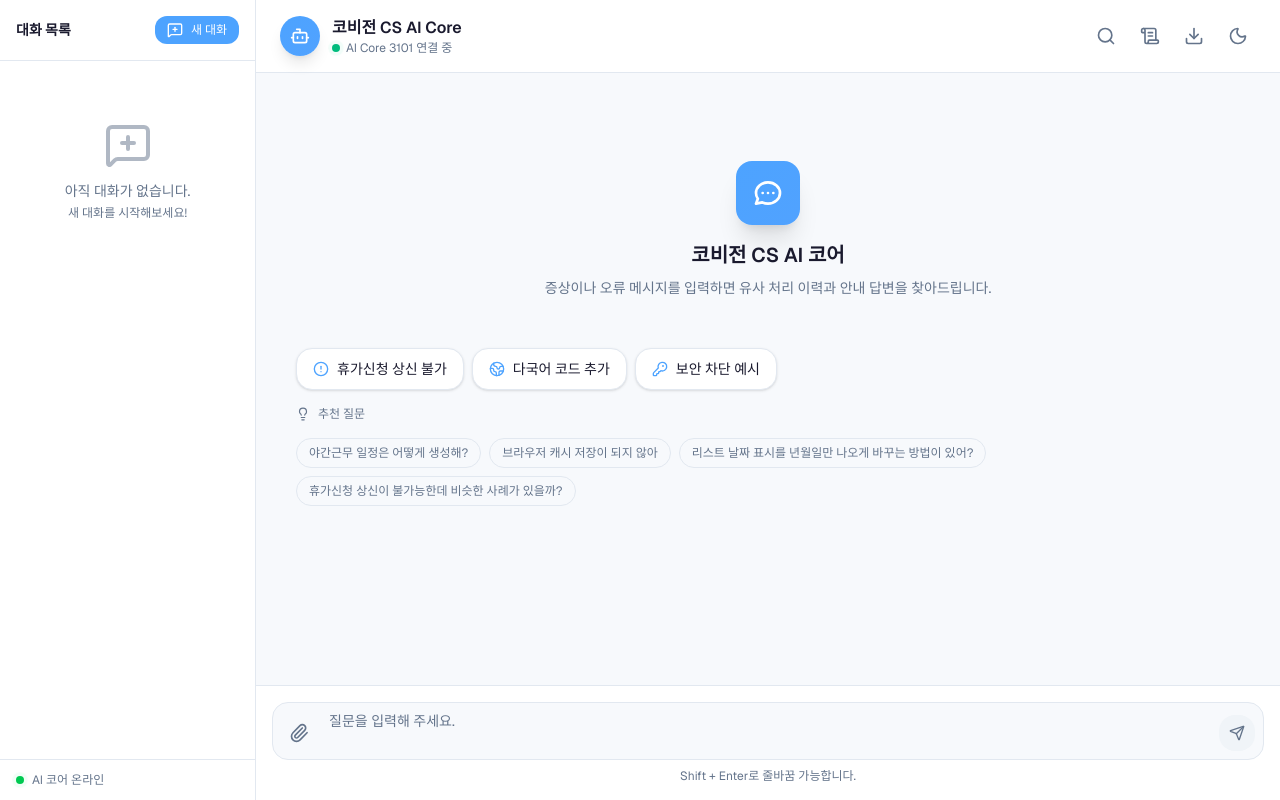
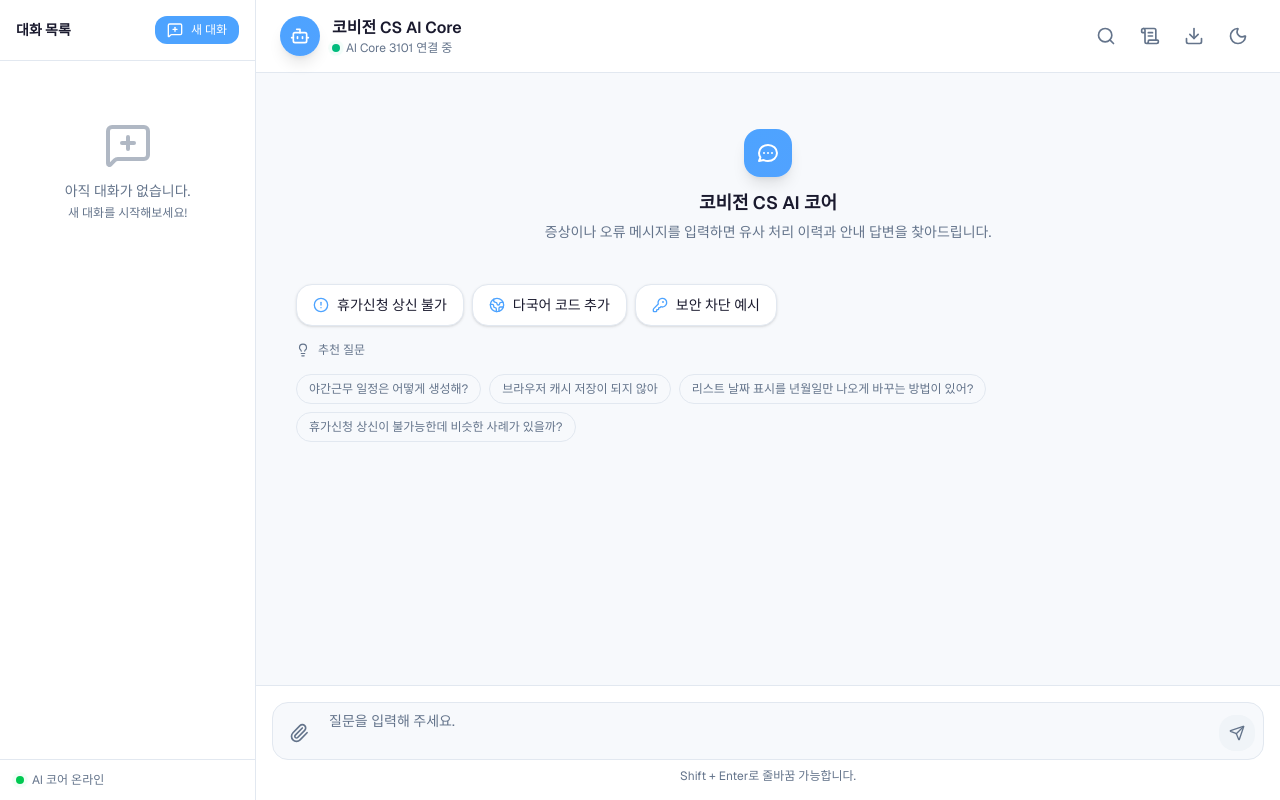
Before and after one commit to jdhert/CS-ChatBot, a Next.js app in the folder frontend/: page / in a window 1280 px wide. Built offline with nearby package versions, Linux system fonts and the light colour scheme.

Commit message:
UI: 홈화면 상단 여백 축소 및 아이콘 크기 조정
Co-Authored-By: Claude Sonnet 4.6 <noreply@anthropic.com>

```diff
--- a/frontend/components/chatbot/chat-area.tsx
+++ b/frontend/components/chatbot/chat-area.tsx
@@ -49,9 +49,9 @@ export function ChatArea({
       <div className="flex-1 overflow-y-auto">
         <div className="flex flex-col gap-4 p-6">
           {messages.length === 0 && (
-            <div className="flex flex-col items-center justify-center py-16 text-center">
-              <div className="mb-4 flex h-16 w-16 items-center justify-center rounded-2xl bg-gradient-to-br from-primary to-blue-400 text-white shadow-xl">
-                <svg className="h-8 w-8" fill="none" stroke="currentColor" viewBox="0 0 24 24">
+            <div className="flex flex-col items-center pt-8 pb-4 text-center">
+              <div className="mb-3 flex h-12 w-12 items-center justify-center rounded-2xl bg-gradient-to-br from-primary to-blue-400 text-white shadow-lg">
+                <svg className="h-6 w-6" fill="none" stroke="currentColor" viewBox="0 0 24 24">
                   <path
                     strokeLinecap="round"
                     strokeLinejoin="round"
@@ -60,8 +60,8 @@ export function ChatArea({
                   />
                 </svg>
               </div>
-              <h2 className="mb-2 text-xl font-semibold text-foreground">코비전 CS AI 코어</h2>
-              <p className="mb-8 max-w-md text-sm leading-relaxed text-muted-foreground">
+              <h2 className="mb-1 text-lg font-semibold text-foreground">코비전 CS AI 코어</h2>
+              <p className="mb-6 max-w-md text-sm leading-relaxed text-muted-foreground">
                 증상이나 오류 메시지를 입력하면 유사 처리 이력과 안내 답변을 찾아드립니다.
               </p>
               <QuickActions onSelect={onSendMessage} />
```
